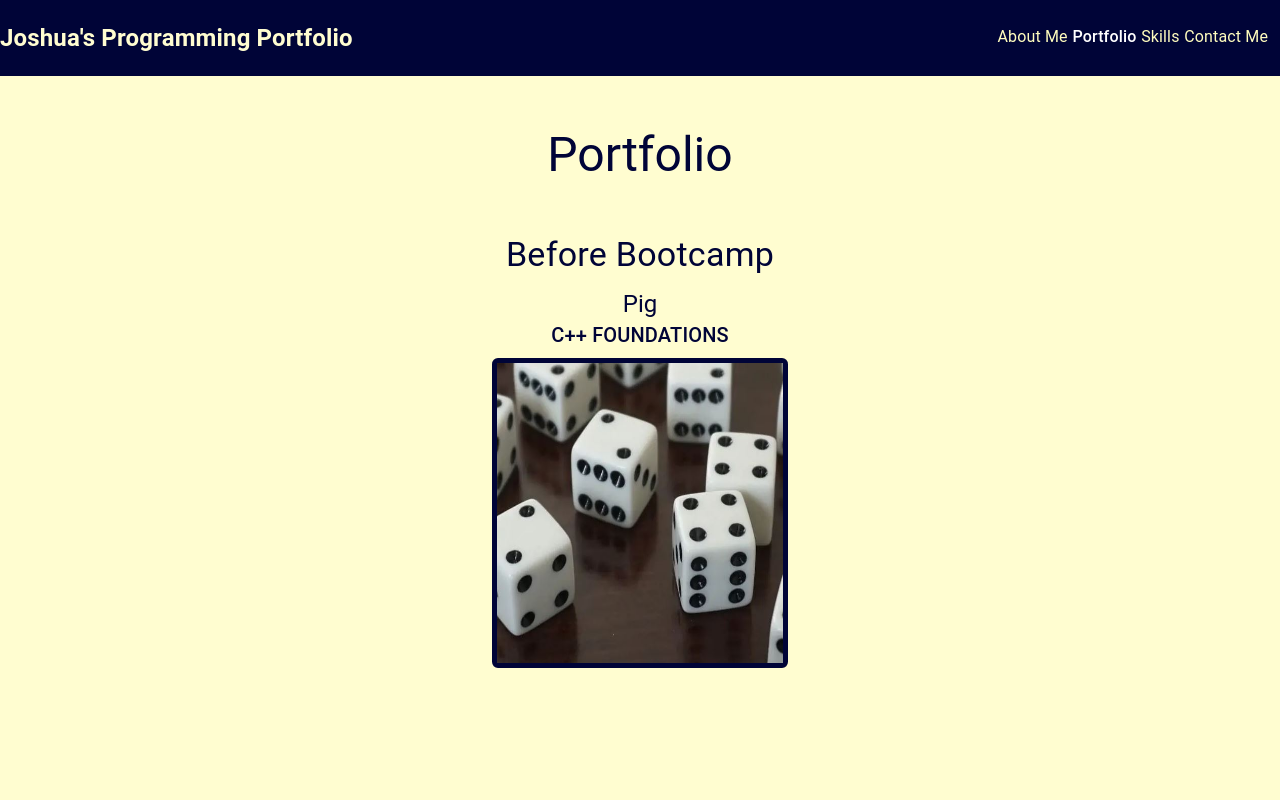
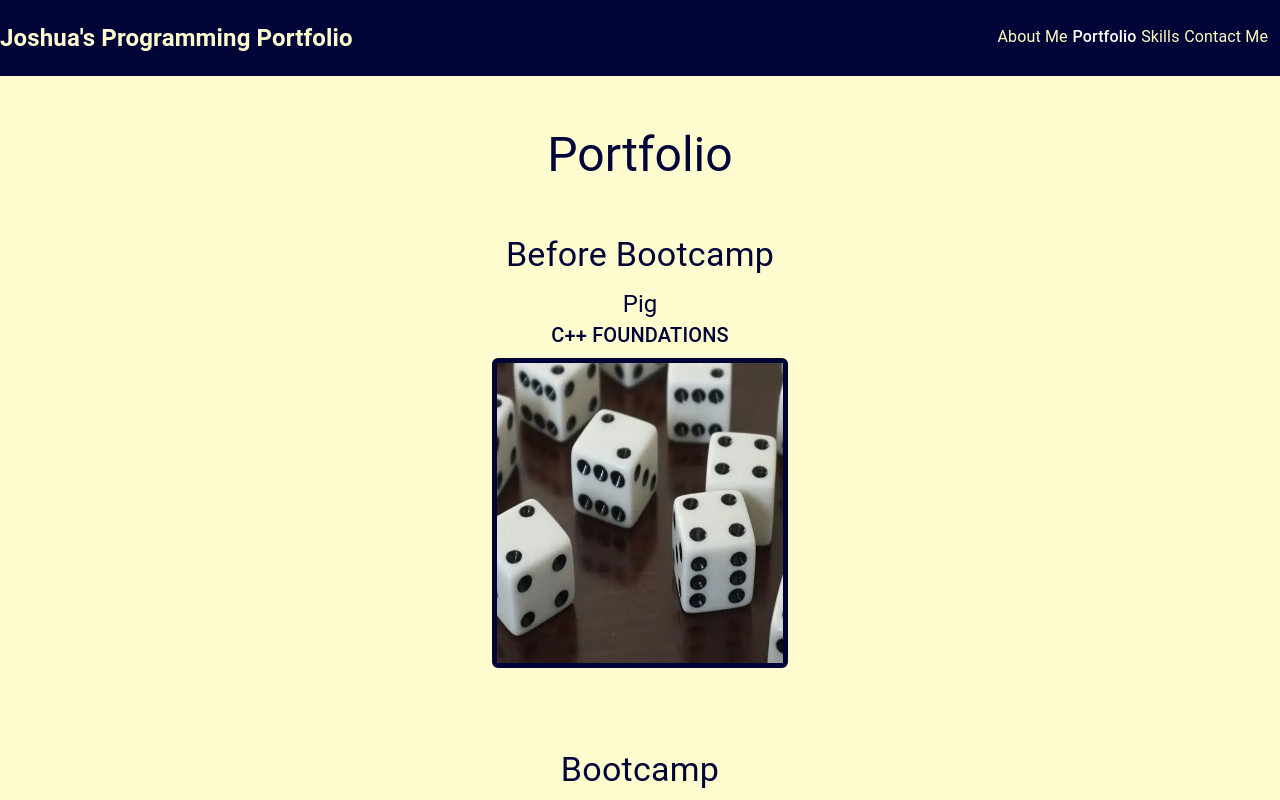
Before and after one commit to CoderJ01/material-ui-programming-portfolio, a React (Create React App) app: page /portfolio in a window 1280 px wide. Shown: the top 800 px of the page. Built offline with nearby package versions, Linux system fonts and the light colour scheme.

Commit message:
change Section minHeight

```diff
--- a/src/components/Section/Section.component.jsx
+++ b/src/components/Section/Section.component.jsx
@@ -9,7 +9,7 @@ import './Section.style.css';
 const Section = ({ dataObj = [], fromTop = 10 }) => {
     return (
         <Container maxWidth="md" sx={{ marginTop: fromTop + '%'}}>
-            <Box sx={{ minHeight: '70vh', textAlign: 'center' }}>
+            <Box sx={{ minHeight: '0vh', textAlign: 'center' }}>
                 <Typography variant="h4" gutterBottom sx={{ color: 'rgb(0, 4, 55)' }}>{dataObj.title}</Typography>
                 <Box sx={{ flexGrow: 1 }} className='.box'>
                     <Grid container spacing={4} sx={{ justifyContent: 'center'}} className="section-grid">
```
